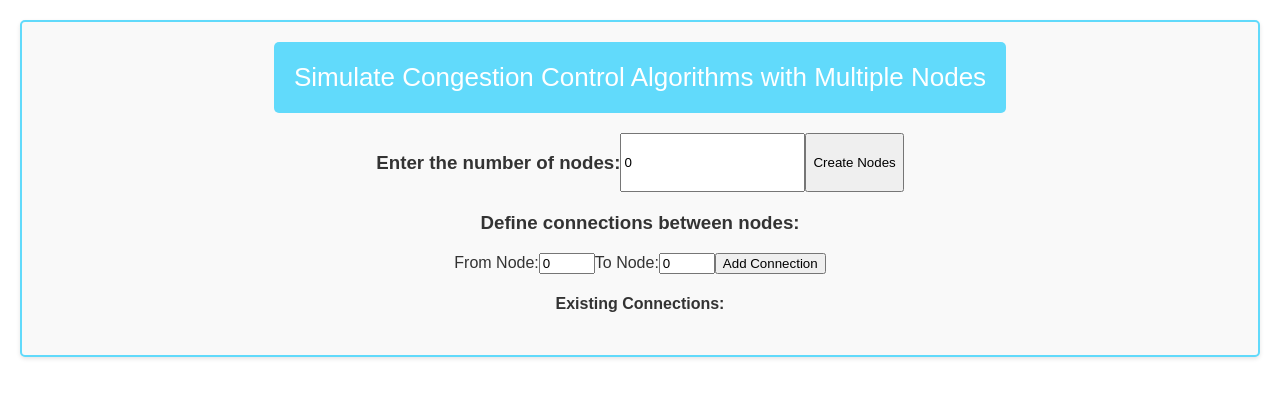
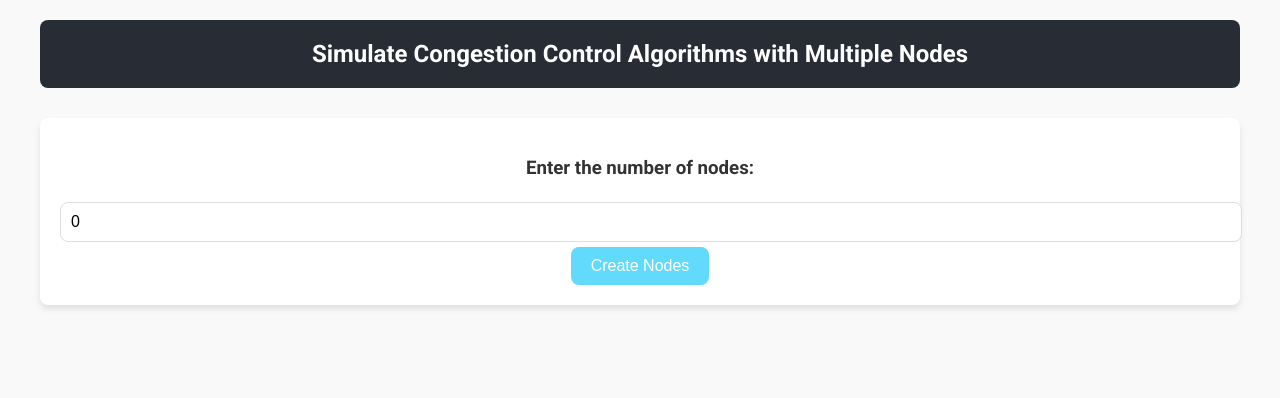
Before and after one commit to suman123rock/Congestion-Control-Simulator, a React (Create React App) app in the folder tcp_congestion/: page / in a window 1280 px wide. Shown: the top 398 px of the page. Built offline with nearby package versions, Linux system fonts and the light colour scheme.

Commit message:
Added NetworkDashboard and Improved CSS

```diff
--- a/tcp_congestion/package.json
+++ b/tcp_congestion/package.json
@@ -7,7 +7,9 @@
     "@testing-library/jest-dom": "^5.17.0",
     "@testing-library/react": "^13.4.0",
     "@testing-library/user-event": "^13.5.0",
+    "chart.js": "^4.4.4",
     "react": "^18.3.1",
+    "react-chartjs-2": "^5.2.0",
     "react-dom": "^18.3.1",
     "react-scripts": "5.0.1",
     "web-vitals": "^2.1.4"
--- a/tcp_congestion/src/App.css
+++ b/tcp_congestion/src/App.css
@@ -1,140 +1,143 @@
+@import url('https://fonts.googleapis.com/css2?family=Roboto:wght@300;400;700&display=swap');
+
+:root {
+  --primary-color: #61dafb;
+  --secondary-color: #282c34;
+  --text-color: #333;
+  --background-color: #f9f9f9;
+  --border-radius: 8px;
+  --transition: all 0.3s ease;
+}
+
+body {
+  margin: 0;
+  font-family: 'Roboto', sans-serif;
+  background-color: var(--background-color);
+}
+
 .App {
   text-align: center;
-  background-color: #f9f9f9;
   padding: 20px;
-  border-radius: 5px;
-  box-shadow: 0 2px 4px rgba(0, 0, 0, 0.1);
-  font-family: Arial, sans-serif;
-  color: #333;
-  /* Additional styles */
-  border: 2px solid #61dafb;
-  margin: 20px;
+  color: var(--text-color);
+  max-width: 1200px;
+  margin: 0 auto;
+}
+
+.App-header {
+  background-color: var(--secondary-color);
+  color: white;
+  padding: 20px;
+  border-radius: var(--border-radius);
+  margin-bottom: 30px;
+  font-size: 24px;
+  font-weight: bold;
+}
+
+.App-body {
   display: flex;
   flex-direction: column;
-  justify-content: center;
-  align-items: center;
+  gap: 20px;
+}
+
+.section {
+  background-color: white;
+  border-radius: var(--border-radius);
+  padding: 20px;
+  box-shadow: 0 4px 6px rgba(0, 0, 0, 0.1);
+}
+
+input[type="number"],
+input[type="text"],
+select {
+  width: 100%;
+  padding: 10px;
+  margin: 5px 0;
+  border: 1px solid #ddd;
+  border-radius: var(--border-radius);
   font-size: 16px;
 }
 
-.App-logo {
-  height: 40vmin;
-  pointer-events: none;
-  /* Additional styles */
-  border-radius: 50%;
-  background-color: #61dafb;
-  animation: App-logo-spin infinite 20s linear;
+button {
+  background-color: var(--primary-color);
+  color: white;
+  border: none;
+  padding: 10px 20px;
+  border-radius: var(--border-radius);
+  cursor: pointer;
+  font-size: 16px;
+  transition: var(--transition);
 }
 
-@media (prefers-reduced-motion: no-preference) {
-  .App-logo {
-    animation: App-logo-spin infinite 20s linear;
-  }
+button:hover {
+  background-color: #4fa8d5;
+  transform: translateY(-2px);
 }
 
-.App-header {
+.button-group {
   display: flex;
-  align-items: center;
+  gap: 10px;
   justify-content: center;
-  font-size: calc(10px + 2vmin);
-  background-color: #61dafb;
-  color: #fff;
-  padding: 20px;
-  margin-bottom: 20px;
-  /* Additional styles */
-  border-radius: 5px;
+  margin-top: 20px;
 }
 
-.App-link {
-  color: #61dafb;
-}
-
-@keyframes App-logo-spin {
-  from {
-    transform: rotate(0deg);
-  }
-  to {
-    transform: rotate(360deg);
-  }
-}
 .initialvalues {
   display: flex;
-  flex-direction: row;
-  margin-bottom: 20px;
-}
-.initialvalues > div {
-  flex: 1;
-  margin-right: 10px;
-  /* Additional styles */
-  border: 1px solid #61dafb;
-  border-radius: 5px;
-  padding: 5px;
-}
-.pkthead {
-  flex: 1;
-  /* Additional styles */
-  border: 1px solid #61dafb;
-  border-radius: 5px;
-  padding: 5px;
-}
-.send {
-  display: flex;
-  flex-direction: row;
-  text-align: left;
-  align-items: center;
-  padding-bottom: 10vh;
-}
-.send > input {
-  flex: 1;
-  margin-right: 10px;
-  /* Additional styles */
-  border: 1px solid #61dafb;
-  border-radius: 5px;
-  padding: 5px;
-  font-family: 'Times New Roman', Times, serif;
-}
-.initialvalues {
-  display: flex;
-  flex-direction: row;
-  margin-bottom: 20px;
-}
-
-.initialvalues > div {
-  flex: 1;
-  margin-right: 10px;
+  flex-wrap: wrap;
+  gap: 20px;
 }
 
 .pkthead {
   flex: 1;
+  min-width: 200px;
 }
 
 .send {
   display: flex;
-  flex-direction: row;
-  text-align: left;
-  align-items: center;
-  padding-bottom: 10vh;
+  flex-wrap: wrap;
+  gap: 20px;
+  align-items: flex-start;
+  margin-bottom: 20px;
 }
 
 .send > div {
   flex: 1;
-  margin-right: 10px;
+  min-width: 300px;
 }
 
 .simulate {
-  display: flex;
-  flex-direction: row;
-  justify-content: center;
-  align-items: center;
-  padding: 10px;
-  font-size: 20px;
-  border-radius: 5px;
-  cursor: pointer;
-  transition: background-color 0.3s ease;
-  background-color: #61dafb;
-  color: #fff;
-  margin-left: 25vw;
+  font-size: 18px;
+  padding: 15px 30px;
+  background-color: #4CAF50;
+  margin: 20px 0;
 }
 
 .simulate:hover {
-  background-color: #f1f1f1;
+  background-color: #45a049;
 }
+
+
+
+.network-dashboard {
+  display: grid;
+  grid-template-columns: repeat(2, 1fr);
+  gap: 20px;
+  margin-top: 30px;
+}
+
+.chart-container {
+  background-color: white;
+  border-radius: var(--border-radius);
+  padding: 20px;
+  box-shadow: 0 4px 6px rgba(0, 0, 0, 0.1);
+  height: 300px;
+}
+
+@media (max-width: 1200px) {
+  .network-dashboard {
+    grid-template-columns: 1fr;
+  }
+
+  .chart-container {
+    height: 250px;
+  }
+}
--- a/tcp_congestion/src/App.js
+++ b/tcp_congestion/src/App.js
@@ -1,24 +1,40 @@
-import logo from './logo.svg';
+import React, { useState, useEffect } from 'react';
 import './App.css';
-import React, { useState } from 'react';
+import NetworkDashboard from './NetworkDashboard';
 
 function App() {
-  const [nodes, setNodes] = useState([]);//This state will contain all the info(cwnd, ssthresh, sent , lost, ack) for each node
-  //in the form of array of js objects
-  const [connections, setConnections] = useState([]); // Connection matrix (bi-directional)
-  const [numNodes, setNumNodes] = useState(0); // Number of nodes to be created
-  const [newConnection, setNewConnection] = useState({ from: 0, to: 0 }); // For creating connections
-  const [selectedNodeId, setSelectedNodeId] = useState(0); // Selected source node
-  const [selectedDestNodeId, setSelectedDestNodeId] = useState(1); // Selected destination node
-  const [lost_pkt, setLost_pkt] = useState(0); // Packet to be marked as lost
+  const [nodes, setNodes] = useState([]);
+  const [connections, setConnections] = useState([]);
+  const [numNodes, setNumNodes] = useState(0);
+  const [newConnection, setNewConnection] = useState({ from: 0, to: 0 });
+  const [selectedNodeId, setSelectedNodeId] = useState(0);
+  const [selectedDestNodeId, setSelectedDestNodeId] = useState(1);
+  const [lost_pkt, setLost_pkt] = useState(0);
+  const [throughput, setThroughput] = useState([]);
+  const [packetLoss, setPacketLoss] = useState([]);
+  const [latency, setLatency] = useState([]);
+  const [congestionWindow, setCongestionWindow] = useState([]);
+  const [simulationTime, setSimulationTime] = useState(0);
+  const [error, setError] = useState('');
 
-  // Handler for setting number of nodes
+  useEffect(() => {
+    const timer = setInterval(() => {
+      setSimulationTime(prevTime => prevTime + 1);
+    }, 1000);
+
+    return () => clearInterval(timer);
+  }, []);
+
   const handleNumNodesChange = (event) => {
-    setNumNodes(parseInt(event.target.value));
+    const value = parseInt(event.target.value);
+    setNumNodes(value > 0 ? value : 0);
   };
 
-  // Create nodes dynamically based on user input
   const createNodes = () => {
+    if (numNodes <= 0) {
+      setError('Please enter a valid number of nodes.');
+      return;
+    }
     const newNodes = Array.from({ length: numNodes }, (_, id) => ({
       id,
       cwnd: 1,
@@ -28,28 +44,29 @@ function App() {
       ack: 0,
     }));
     setNodes(newNodes);
+    setError('');
   };
 
-  // Handle changes in node connections
   const handleConnectionChange = (event) => {
     const { name, value } = event.target;
     setNewConnection({ ...newConnection, [name]: parseInt(value) });
   };
 
-  // Add a connection between two nodes
   const addConnection = () => {
     const { from, to } = newConnection;
     if (
       from >= 0 && from < nodes.length &&
       to >= 0 && to < nodes.length &&
       from !== to &&
-      !connections.some(conn => (conn[0] === from && conn[1] === to) || (conn[1] === from && conn[0] === to))
+      !isConnected(from, to)
     ) {
       setConnections([...connections, [from, to]]);
+      setError('');
+    } else {
+      setError('Invalid connection. Please check the node numbers and ensure the connection is unique.');
     }
   };
 
-  // Handle lost packet simulation
   const handleChangeLostPkt = (event) => {
     setLost_pkt(parseInt(event.target.value));
   };
@@ -61,17 +78,19 @@ function App() {
       setNodes(nodes.map(node =>
         node.id === selectedNodeId ? { ...node, lost: updatedLost } : node
       ));
+      setError('');
+    } else {
+      setError('Invalid packet number. Please check the packet exists and is not already marked as lost.');
     }
   };
 
-  // Check if connection exists between selected source and destination
   const isConnected = (from, to) => {
     return connections.some(conn => (conn[0] === from && conn[1] === to) || (conn[1] === from && conn[0] === to));
   };
 
   const handleClick = () => {
     if (!isConnected(selectedNodeId, selectedDestNodeId)) {
-      alert(`No connection exists between Node ${selectedNodeId} and Node ${selectedDestNodeId}`);
+      setError(`No connection exists between Node ${selectedNodeId} and Node ${selectedDestNodeId}`);
       return;
     }
 
@@ -80,19 +99,52 @@ function App() {
       const currentNode = { ...updatedNodes[selectedNodeId] };
 
       if (currentNode.lost.length > 0) {
-        currentNode.ack = currentNode.lost[0]; // Acknowledge the lost packet
+        currentNode.ack = currentNode.lost[0];
       } else {
-        currentNode.ack = currentNode.sent[currentNode.sent.length - 1] + 1; // ACK for the last sent packet
+        currentNode.ack = currentNode.sent[currentNode.sent.length - 1] + 1;
       }
 
       updatedNodes[selectedNodeId] = currentNode;
       return updatedNodes;
     });
+
+    updateNetworkMetrics();
+    setError('');
+  };
+
+  const updateNetworkMetrics = () => {
+    const currentNode = nodes[selectedNodeId];
+    const packetsSent = currentNode.sent.length;
+    const packetsLost = currentNode.lost.length;
+    const successfulPackets = packetsSent - packetsLost;
+    const instantThroughput = successfulPackets / (simulationTime || 1);
+
+    setThroughput(prevThroughput => [
+      ...prevThroughput,
+      { x: simulationTime, y: instantThroughput }
+    ]);
+
+    const lossRate = (packetsLost / packetsSent) * 100 || 0;
+    setPacketLoss(prevPacketLoss => [
+      ...prevPacketLoss,
+      { x: simulationTime, y: lossRate }
+    ]);
+
+    const simulatedLatency = Math.random() * 150 + 50;
+    setLatency(prevLatency => [
+      ...prevLatency,
+      { x: simulationTime, y: simulatedLatency }
+    ]);
+
+    setCongestionWindow(prevCongestionWindow => [
+      ...prevCongestionWindow,
+      { x: simulationTime, y: currentNode.cwnd }
+    ]);
   };
 
   const handleNext = () => {
     if (!isConnected(selectedNodeId, selectedDestNodeId)) {
-      alert(`No connection exists between Node ${selectedNodeId} and Node ${selectedDestNodeId}`);
+      setError(`No connection exists between Node ${selectedNodeId} and Node ${selectedDestNodeId}`);
       return;
     }
 
@@ -101,20 +153,17 @@ function App() {
       const currentNode = { ...updatedNodes[selectedNodeId] };
 
       if (currentNode.cwnd < currentNode.ssthresh && currentNode.lost.length === 0) {
-        // Increase cwnd
         currentNode.cwnd += 1;
         currentNode.sent = Array.from({ length: currentNode.cwnd + 1 }, (v, i) => currentNode.ack + 1 + i);
       } else if (currentNode.lost.length !== 0) {
-        // Handle lost packets
         let last = currentNode.sent[currentNode.sent.length - 1];
         currentNode.cwnd += 1;
-        currentNode.sent = [...currentNode.lost]; // Reset sent to lost packets
+        currentNode.sent = [...currentNode.lost];
         if (currentNode.sent.length <= currentNode.cwnd) {
           currentNode.sent = currentNode.sent.concat(Array.from({ length: currentNode.cwnd - currentNode.sent.length + 1 }, (v, i) => last + 1 + i));
         }
         currentNode.lost = [];
       } else {
-        // If we reached the threshold
         currentNode.cwnd = 1;
         currentNode.ssthresh = Math.floor(currentNode.ssthresh / 2);
         currentNode.sent = Array.from({ length: currentNode.cwnd + 1 }, (v, i) => currentNode.ack + 1 + i);
@@ -123,6 +172,25 @@ function App() {
       updatedNodes[selectedNodeId] = currentNode;
       return updatedNodes;
     });
+
+    updateNetworkMetrics();
+    setError('');
+  };
+
+  const resetSimulation = () => {
+    setNodes([]);
+    setConnections([]);
+    setNumNodes(0);
+    setNewConnection({ from: 0, to: 0 });
+    setSelectedNodeId(0);
+    setSelectedDestNodeId(1);
+    setLost_pkt(0);
+    setThroughput([]);
+    setPacketLoss([]);
+    setLatency([]);
+    setCongestionWindow([]);
+    setSimulationTime(0);
+    setError('');
   };
 
   return (
@@ -131,20 +199,19 @@ function App() {
         Simulate Congestion Control Algorithms with Multiple Nodes
       </header>
       <div className="App-body">
-
-        {/* Input for number of nodes */}
-        <div className="initialvalues">
+        <div className="section">
           <h3>Enter the number of nodes:</h3>
           <input
             type="number"
             value={numNodes}
             onChange={handleNumNodesChange}
+            min="0"
           />
           <button onClick={createNodes}>Create Nodes</button>
         </div>
 
-        {/* Input for connections between nodes */}
-        <div>
+        {nodes.length > 0 && (
+          <div className="section">
             <h3>Define connections between nodes:</h3>
             <div>
               <label>From Node:</label>
@@ -175,11 +242,11 @@ function App() {
               ))}
             </ul>
           </div>
+        )}
 
-        {/* Node selection for simulation */}
         {nodes.length > 0 && (
           <>
-            <div className="initialvalues">
+            <div className="section initialvalues">
               <div className='pkthead'>
                 <h2>Select Source Node</h2>
                 <select onChange={(e) => setSelectedNodeId(parseInt(e.target.value))} value={selectedNodeId}>
@@ -206,35 +273,61 @@ function App() {
               </div>
             </div>
 
-            <div className='send'>
+            <div className='section send'>
               <div>
                 <h4>Packets to be transferred from Node {selectedNodeId}</h4>
-                <h5># {nodes[selectedNodeId].sent.join(', ')}</h5>
+                <h5>#{nodes[selectedNodeId].sent.join(', ')}</h5>
               </div>
               <div>
                 <h4>Packets simulated as lost in this window</h4>
-                <h5># {nodes[selectedNodeId].lost.join(', ')}</h5>
-                <input onChange={handleChangeLostPkt} value={lost_pkt} />
+                <h5>#{nodes[selectedNodeId].lost.join(', ')}</h5>
+                <input
+                  type="number"
+                  onChange={handleChangeLostPkt}
+                  value={lost_pkt}
+                  min={0}
+                />
                 <button onClick={handleLost}>Mark as Lost</button>
               </div>
             </div>
 
-            {/* Simulation buttons */}
+            <div className="button-group">
               <button onClick={handleClick} className="simulate">
                 Simulate Packet Transfer for Current Window
               </button>
-            <div className="ack">
-              <h2>Received Acknowledgement (ACK): {nodes[selectedNodeId].ack}</h2>
-            </div>
               <button onClick={handleNext} className="simulate">
                 Shift the Window for Next Simulation Round
               </button>
+            </div>
+
+            <div className="section">
+              <h2>Received Acknowledgement (ACK): {nodes[selectedNodeId].ack}</h2>
+            </div>
+
+            <NetworkDashboard
+              throughput={throughput}
+              packetLoss={packetLoss}
+              latency={latency}
+              congestionWindow={congestionWindow}
+            />
+
+            <div className="button-group">
+              <button onClick={resetSimulation} className="reset">
+                Reset Simulation
+              </button>
+            </div>
+
           </>
         )}
-
+        {error && (
+          <div className="error-message">
+            {error}
+          </div>
+        )}
       </div>
     </div>
   );
 }
 
+
 export default App;
--- /dev/null
+++ b/tcp_congestion/src/NetworkDashboard.js
@@ -0,0 +1,106 @@
+import React from 'react';
+import { Line } from 'react-chartjs-2';
+import {
+  Chart as ChartJS,
+  CategoryScale,
+  LinearScale,
+  PointElement,
+  LineElement,
+  Title,
+  Tooltip,
+  Legend,
+} from 'chart.js';
+
+ChartJS.register(
+  CategoryScale,
+  LinearScale,
+  PointElement,
+  LineElement,
+  Title,
+  Tooltip,
+  Legend
+);
+
+const NetworkDashboard = ({ throughput, packetLoss, latency, congestionWindow }) => {
+  const commonOptions = {
+    responsive: true,
+    maintainAspectRatio: false,
+    animation: {
+      duration: 0
+    },
+    scales: {
+      x: {
+        type: 'linear',
+        position: 'bottom',
+        title: {
+          display: true,
+          text: 'Time'
+        }
+      },
+      y: {
+        beginAtZero: true,
+        title: {
+          display: true,
+          text: 'Value'
+        }
+      }
+    },
+    plugins: {
+      legend: {
+        position: 'top',
+      },
+    },
+  };
+
+  const createChartData = (data, label, color) => ({
+    datasets: [{
+      label,
+      data,
+      borderColor: color,
+      backgroundColor: color + '40',
+      fill: true,
+      tension: 0.4
+    }]
+  });
+
+  const charts = [
+    { data: throughput, label: 'Throughput', color: 'rgb(75, 192, 192)' },
+    { data: packetLoss, label: 'Packet Loss (%)', color: 'rgb(255, 99, 132)' },
+    { data: latency, label: 'Latency (ms)', color: 'rgb(255, 205, 86)' },
+    { data: congestionWindow, label: 'Congestion Window Size', color: 'rgb(54, 162, 235)' }
+  ];
+
+  return (
+    <div className="network-dashboard">
+      {charts.map((chart, index) => (
+        <div key={index} className="chart-container">
+          <Line
+            options={{
+              ...commonOptions,
+              plugins: {
+                ...commonOptions.plugins,
+                title: {
+                  display: true,
+                  text: chart.label
+                }
+              },
+              scales: {
+                ...commonOptions.scales,
+                y: {
+                  ...commonOptions.scales.y,
+                  title: {
+                    ...commonOptions.scales.y.title,
+                    text: chart.label
+                  }
+                }
+              }
+            }}
+            data={createChartData(chart.data, chart.label, chart.color)}
+          />
+        </div>
+      ))}
+    </div>
+  );
+};
+
+export default NetworkDashboard;
```
Also changed, not shown: 1 other file (tests, documents, lock files or other folders). Lines whose indentation alone changed are shown as unchanged.
